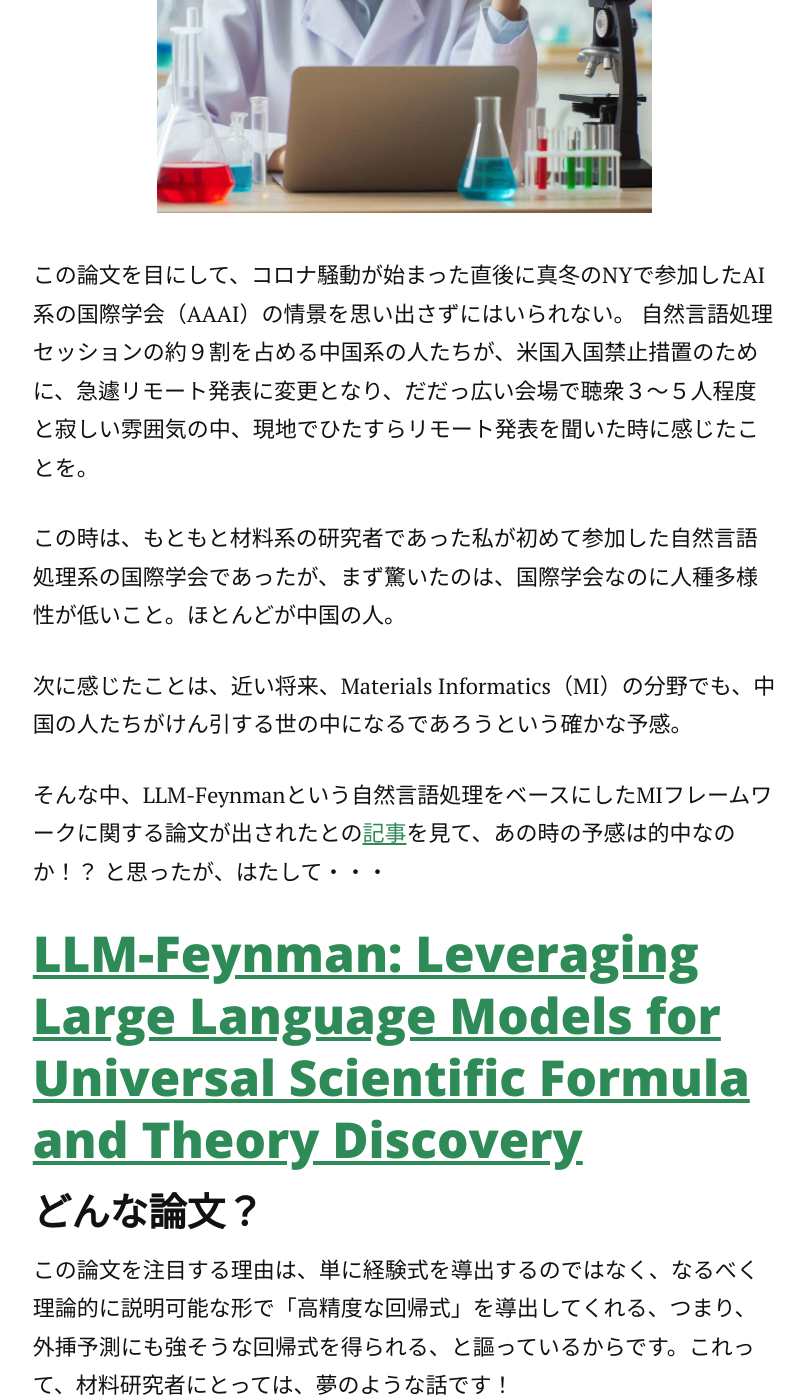
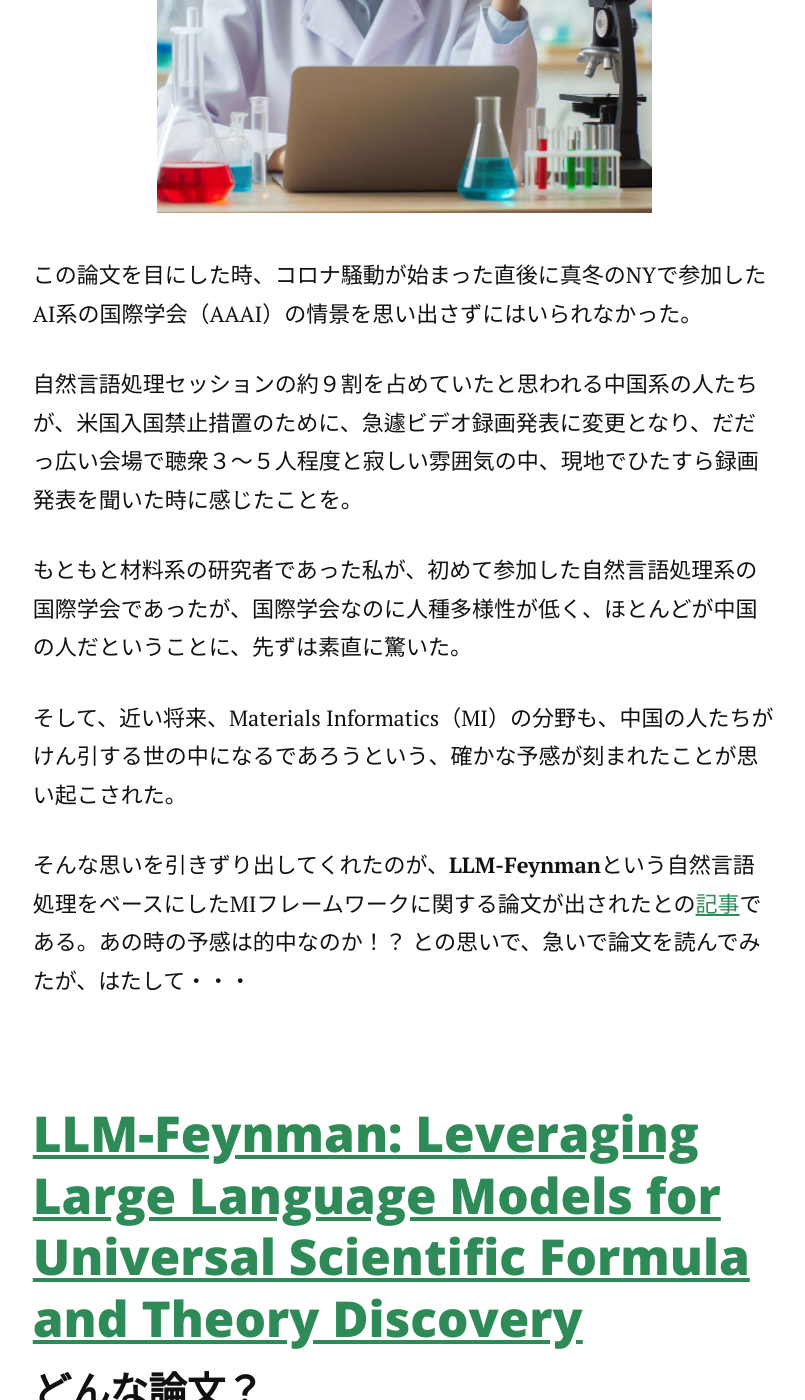
Before and after one commit to Shin-ichiro-I/Shin-ichiro-I.github.io, a Jekyll site: the page built from _posts/2025-03-28-LLM-Feynman.md, in a window 1280 px wide and 1400 px high, scrolled down 1008 px. Shown: the whole window, without its empty margins (236-1041 px from the left). Built offline with Jekyll 4.4.1, drawn with Linux system fonts in a browser that asks for light colours; nearby versions of some CDN libraries; comment, search, counter and statistics services are not loaded; some of the changed text lies outside the part shown.

Commit message:
layout improved

```diff
--- a/_posts/2025-03-28-LLM-Feynman.md
+++ b/_posts/2025-03-28-LLM-Feynman.md
@@ -8,14 +8,17 @@
 <img src="/assets/img/20250328_LLM-Feynman/asking_LLM.png" width="50%" alt="LLM-asking">
 </div>
 
-この論文を目にして、コロナ騒動が始まった直後に真冬のNYで参加したAI系の国際学会（AAAI）の情景を思い出さずにはいられない。
-自然言語処理セッションの約９割を占める中国系の人たちが、米国入国禁止措置のために、急遽リモート発表に変更となり、だだっ広い会場で聴衆３～５人程度と寂しい雰囲気の中、現地でひたすらリモート発表を聞いた時に感じたことを。
+この論文を目にした時、コロナ騒動が始まった直後に真冬のNYで参加したAI系の国際学会（AAAI）の情景を思い出さずにはいられなかった。
 
-この時は、もともと材料系の研究者であった私が初めて参加した自然言語処理系の国際学会であったが、まず驚いたのは、国際学会なのに人種多様性が低いこと。ほとんどが中国の人。
+自然言語処理セッションの約９割を占めていたと思われる中国系の人たちが、米国入国禁止措置のために、急遽ビデオ録画発表に変更となり、だだっ広い会場で聴衆３～５人程度と寂しい雰囲気の中、現地でひたすら録画発表を聞いた時に感じたことを。
 
-次に感じたことは、近い将来、Materials Informatics（MI）の分野でも、中国の人たちがけん引する世の中になるであろうという確かな予感。
+もともと材料系の研究者であった私が、初めて参加した自然言語処理系の国際学会であったが、国際学会なのに人種多様性が低く、ほとんどが中国の人だということに、先ずは素直に驚いた。
 
-そんな中、LLM-Feynmanという自然言語処理をベースにしたMIフレームワークに関する論文が出されたとの[記事](https://ledge.ai/articles/ai_discovers_physics_formulas_llm_feynman)を見て、あの時の予感は的中なのか！？ と思ったが、はたして・・・
+そして、近い将来、Materials Informatics（MI）の分野も、中国の人たちがけん引する世の中になるであろうという、確かな予感が刻まれたことが思い起こされた。
+
+そんな思いを引きずり出してくれたのが、**LLM-Feynman**という自然言語処理をベースにしたMIフレームワークに関する論文が出されたとの[記事](https://ledge.ai/articles/ai_discovers_physics_formulas_llm_feynman)である。あの時の予感は的中なのか！？ との思いで、急いで論文を読んでみたが、はたして・・・
+
+<br>
 
 ## [LLM-Feynman: Leveraging Large Language Models for Universal Scientific Formula and Theory Discovery](https://arxiv.org/abs/2503.06512)
 
@@ -32,6 +35,12 @@
 先ず、論文中に書かれている成果を簡単に紹介すると、**『2D材料やペロブスカイト構造の合成可能性の分類』『固体電解質のイオン伝導率や2D材料のGWバンドギャップの予測』** といったタスクにおいて、解釈可能な数式を高精度に生成できた、というものです。
 
 また、『ファインマン物理学講義から得たデータセットを用いた実験』では、データセットにノイズを加えた場合において、従来の記号回帰法である**AI-Feynman**と比較して好成績を収めた、ということです。
+
+<br>
+
+<div align="center">
+<img src="/assets/img/20250328_LLM-Feynman/LLM_vs_AI.png" width="40%" alt="LLM-asking">
+</div>
 
 ---
 
@@ -55,15 +64,17 @@
 
 ---
 
-<div align="center">
-<img src="/assets/img/20250328_LLM-Feynman/LLM_vs_AI.png" width="50%" alt="LLM-asking">
-</div>
+90%とか100%といった数字を見ると、『早く試してみたいな～』となりませんか？
 
-90%とか100%といった数字を見ると、『早く試してみたいな～』となりませんか？
+<br>
 
 ### 技術的にはどうなんだ？
 
 LLMの専門家ではないので、Geminiに要約してもらいました。
+
+<div align="center">
+<img src="/assets/img/20250328_LLM-Feynman/Monte_Carlo_tree.png" width="40%" alt="LLM-asking">
+</div>
 
 ----
 
@@ -77,11 +88,9 @@
 
 ----
 
-なんだか、凄そうですね！
+なんだか、凄そうです！
 
-<div align="center">
-<img src="/assets/img/20250328_LLM-Feynman/Monte_Carlo_tree.png" width="50%" alt="LLM-asking">
-</div>
+<br>
 
 ### 独自の見解
 
@@ -95,12 +104,16 @@
 また、企業には長年の研究開発によって蓄積された膨大な量の実験データやノウハウが存在しますが、それらは必ずしも組織全体で共有・活用されているとは限りません。
 LLM-Feynmanが、これらの社内に散在する経験・知識を統合し、新たな知見を生み出す力を持つのであれば、材料開発における企業の競争力を大きく向上させる可能性を秘めていると感じています。
 
+<br>
+
 ### 今後の展望
 
 この研究がさらに発展すれば、材料開発の現場は大きく変わる可能性があります。
 LLM-Feynmanが、研究者の直感や経験に頼っていた部分をAIによって補完し、新たな材料開発の可能性を広げてくれるかもしれません。
 
 今後の研究の進展に、大いに期待したいと思います。
+
+<br>
 
 ----
 脚注
```
Also changed, not shown: _posts/2025-02-14-KnowledgeGraph.md (+13 -0 lines), _posts/2025-03-08-humanoid.md (+13 -4 lines).
